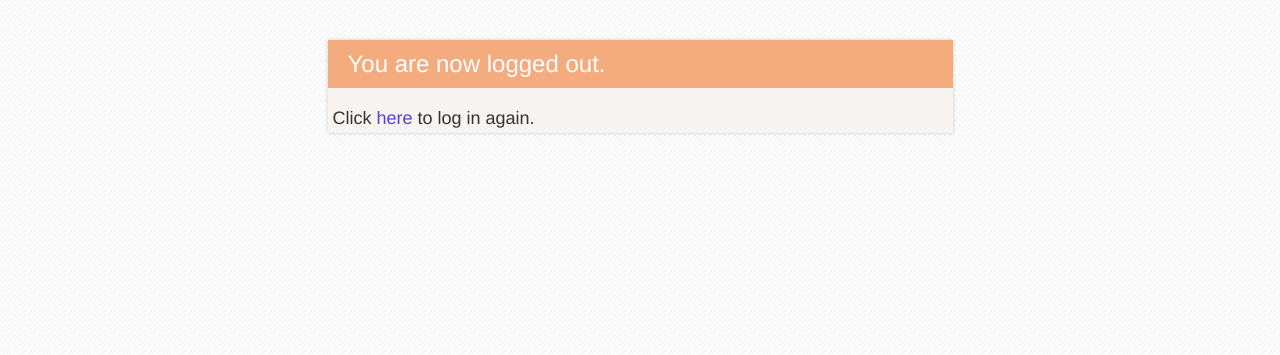
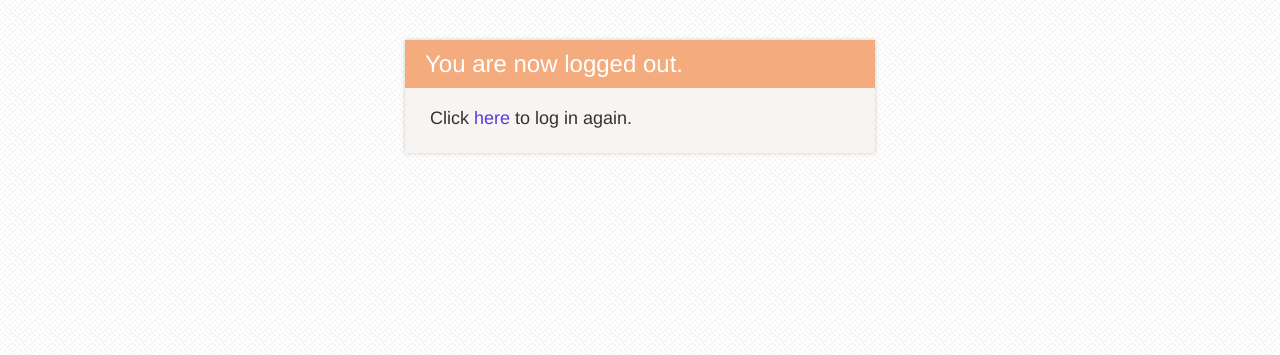
Before and after one commit to janmilosh/lastfm, a Django app: page /logout/ in a window 1280 px wide. Shown: the part 65-420 px from the top of the page. Run offline with Django 3.2, Linux system fonts and the light colour scheme; parts of the project's set-up code (start-up, migrations or seed data) failed here and were passed over.

Commit message:
Small style changes to auth forms.

```diff
--- a/lastfm/static/css/style.css
+++ b/lastfm/static/css/style.css
@@ -388,6 +388,10 @@
   margin: 0 0 0 -15px;
 }
 
+.panel p.login-text {
+  margin: 0 5px 20px 5px;
+}
+
 .panel-inner {
   padding: 20px 20px 4px;
 }
--- a/lastfm/templates/account/invalid-login.html
+++ b/lastfm/templates/account/invalid-login.html
@@ -13,15 +13,15 @@
 
 {% block content %}
 
+  <div class="wrapper">
     <div class="row">
       <div class="col col-50 centered">
         <div class="panel auth-panel">
-
           <h2>Your login details are invalid.</h2>
           <div class="panel-inner">
             <p class="login-text">Click <a href="/login/">here</a> to try again.</p>
           </div>
-
+        </div>
       </div>
     </div>
   </div>
--- a/lastfm/templates/account/loggedin.html
+++ b/lastfm/templates/account/loggedin.html
@@ -2,16 +2,15 @@
 
 {% block content %}
 
+  <div class="wrapper">
     <div class="row">
       <div class="col col-50 centered">
         <div class="panel auth-panel">
-
           <h2>Welcome {{ full_name }}.</h2>
-
           <div class="panel-inner">
             <p class="login-text">You are now logged in. Click <a href="/logout/">here</a> to logout.</p>
           </div>
-
+        </div>
       </div>
     </div>
   </div>
--- a/lastfm/templates/account/login.html
+++ b/lastfm/templates/account/login.html
@@ -12,11 +12,13 @@
 
 {% block content %}
 
+  <div class="wrapper">
     <div class="row">
       <div class="col col-40 centered">
         <div class="panel auth-panel">
           <h2>User Login</h2>
           <div class="panel-inner">
+
             {% if form.errors %}
               <p class="error">Invalid username or password</p>
             {% endif %}
@@ -35,5 +37,6 @@
         </div>
       </div>
     </div>
+  </div>
 
 {% endblock %}
--- a/lastfm/templates/account/logout.html
+++ b/lastfm/templates/account/logout.html
@@ -13,6 +13,7 @@
 
 {% block content %}
 
+  <div class="wrapper">
     <div class="row">
       <div class="col col-50 centered">
         <div class="panel auth-panel">
@@ -20,7 +21,7 @@
           <div class="panel-inner">
             <p class="login-text">Click <a href="/login/">here</a> to log in again.</p>
           </div>
-
+        </div>
       </div>
     </div>
   </div>
--- a/lastfm/templates/account/register-success.html
+++ b/lastfm/templates/account/register-success.html
@@ -10,15 +10,15 @@
 
 {% block content %}
 
+  <div class="wrapper">
     <div class="row">
       <div class="col col-50 centered">
         <div class="panel auth-panel">
-
           <h2>You have registered successfully.</h2>
           <div class="panel-inner">
             <p class="login-text">Click <a href="/login/">here</a> to log in.</p>
           </div>
-
+        </div>
       </div>
     </div>
   </div>
--- a/lastfm/templates/account/register.html
+++ b/lastfm/templates/account/register.html
@@ -12,6 +12,7 @@
 
 {% block content %}
 
+  <div class="wrapper">
     <div class="row">
       <div class="col col-50 centered">
         <div class="panel auth-panel">
@@ -30,5 +31,7 @@
         </div>
       </div>
     </div>
+  </div>
+
 
 {% endblock %}
```
Lines whose indentation alone changed are shown as unchanged.
